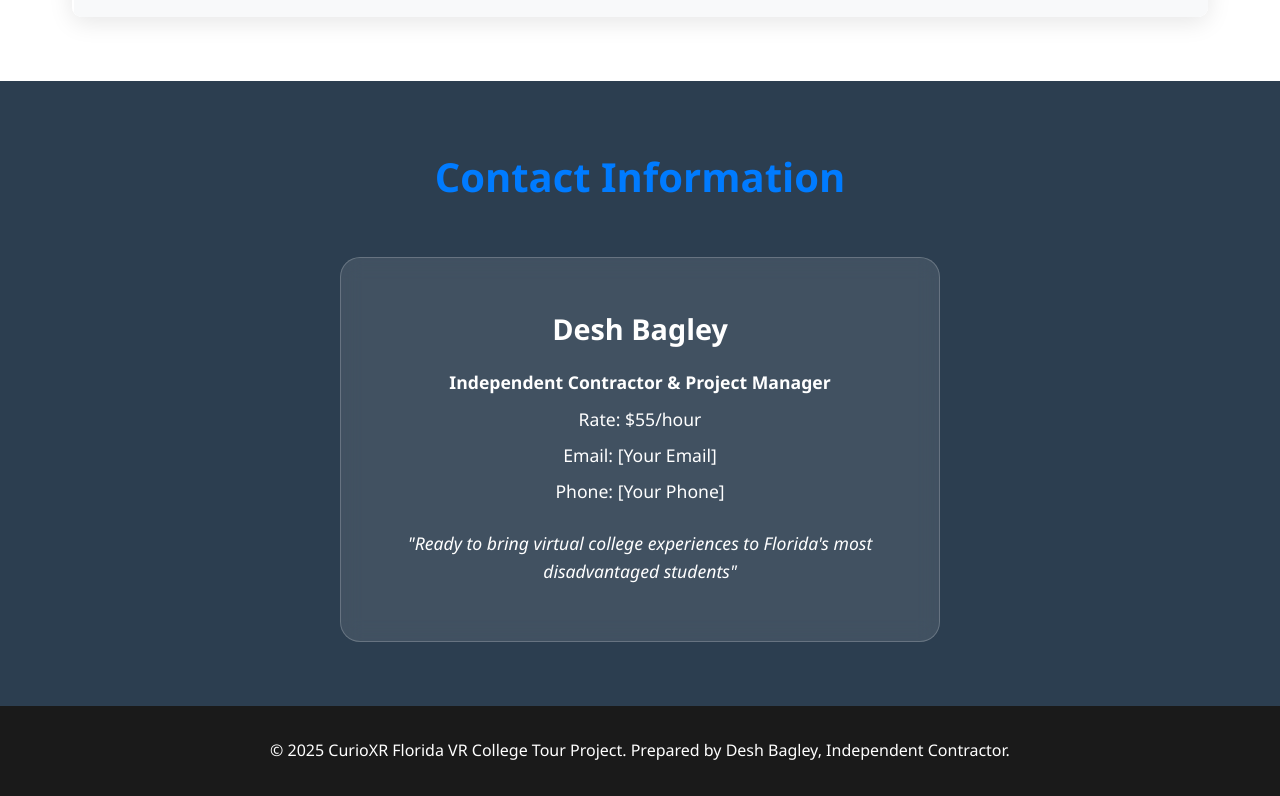
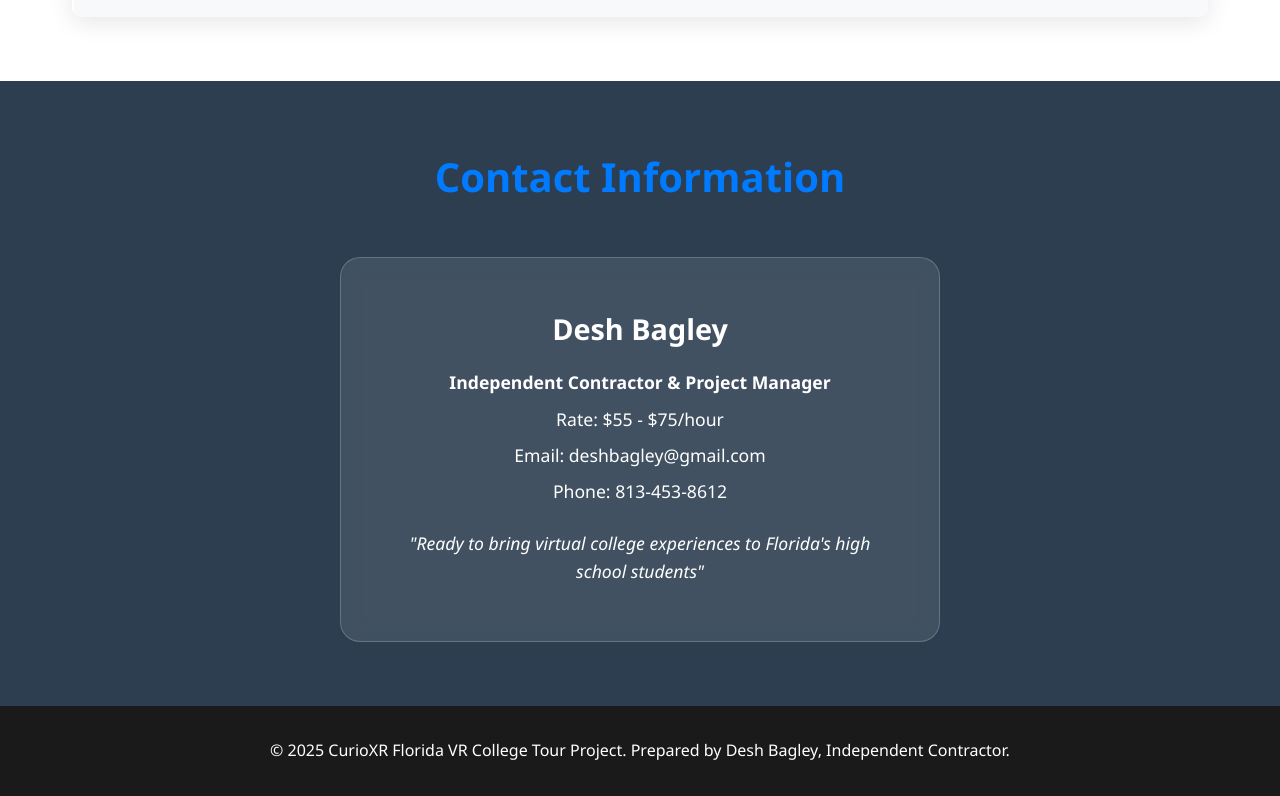
Before and after one commit to techspesh/curioxr, a plain HTML site: page index.html in a window 1280 px wide. Shown: the part 3191-3987 px from the top of the page. Drawn offline with Linux system fonts and the light colour scheme.

Commit message:
Update index.html
contact information

```diff
--- a/index.html
+++ b/index.html
@@ -717,11 +717,11 @@
             <div class="contact-card">
                 <h3>Desh Bagley</h3>
                 <p><strong>Independent Contractor & Project Manager</strong></p>
-                <p>Rate: $55/hour</p>
-                <p>Email: [Your Email]</p>
-                <p>Phone: [Your Phone]</p>
+                <p>Rate: $55 - $75/hour</p>
+                <p>Email: deshbagley@gmail.com </p>
+                <p>Phone: 813-453-8612 </p>
                 <p style="margin-top: 1.5rem; font-style: italic;">
-                    "Ready to bring virtual college experiences to Florida's most disadvantaged students"
+                    "Ready to bring virtual college experiences to Florida's high school students"
                 </p>
             </div>
         </div>
```
